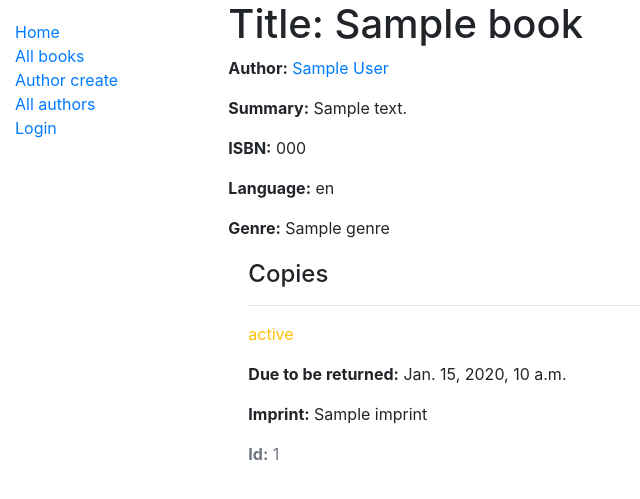
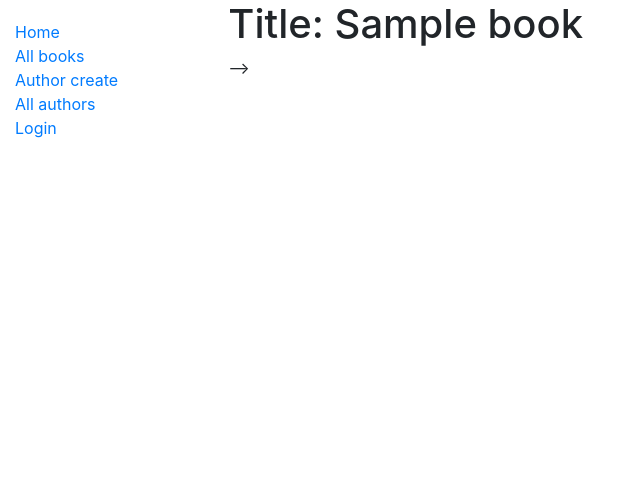
Before and after one commit to germain1909/django_deploy, a Django app: template web/catalog/templates/catalog/book_detail.html in a window 1280 px wide. Shown: the top 499 px of the page, without its empty margins (0-640 px from the left). Run offline with Django 3.2, Linux system fonts and the light colour scheme; the template is opened without the code that fills it: most values are stand-ins (such as "Sample title", 1, 10 or a date in 2020); some libraries are stand-ins or nearby versions.

Commit message:
update book detail

```diff
--- a/web/catalog/templates/catalog/book_detail.html
+++ b/web/catalog/templates/catalog/book_detail.html
@@ -3,13 +3,13 @@
 {% block content %}
   <h1>Title: {{ book.title }}</h1>
 
-  <p><strong>Author:</strong> <a href="">{{ book.author }}</a></p> <!-- author detail link not yet defined -->
-  <p><strong>Summary:</strong> {{ book.summary }}</p>
-  <p><strong>ISBN:</strong> {{ book.isbn }}</p>
-  <p><strong>Language:</strong> {{ book.language }}</p>
-  <p><strong>Genre:</strong> {{ book.genre.all|join:", " }}</p>
+  <!-- <p><strong>Author:</strong> <a href="">{{ book.author }}</a></p> <!-- author detail link not yet defined -->
+  <!-- <p><strong>Summary:</strong> {{ book.summary }}</p> -->
+  <!-- <p><strong>ISBN:</strong> {{ book.isbn }}</p>  -->
+  <!-- <p><strong>Language:</strong> {{ book.language }}</p>   -->
+  <!-- <p><strong>Genre:</strong> {{ book.genre.all|join:", " }}</p>   --> -->
 
-  <div style="margin-left:20px;margin-top:20px">
+  <!-- <div style="margin-left:20px;margin-top:20px">
     <h4>Copies</h4>
 
     {% for copy in book.bookinstance_set.all %}
@@ -23,5 +23,5 @@
       <p><strong>Imprint:</strong> {{ copy.imprint }}</p>
       <p class="text-muted"><strong>Id:</strong> {{ copy.id }}</p>
     {% endfor %}
-  </div>
+  </div> -->
 {% endblock %}
```
